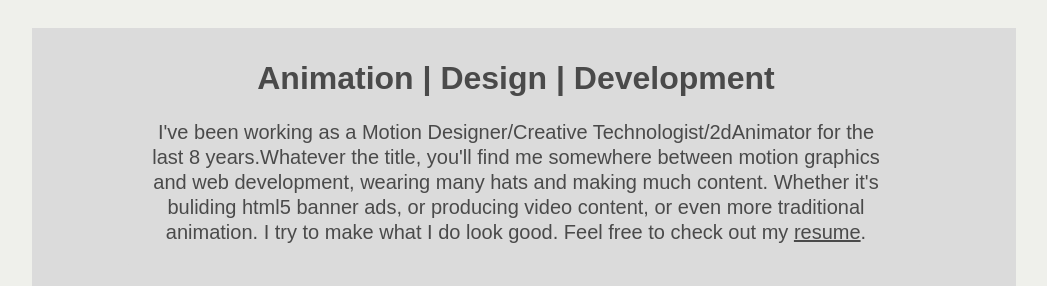
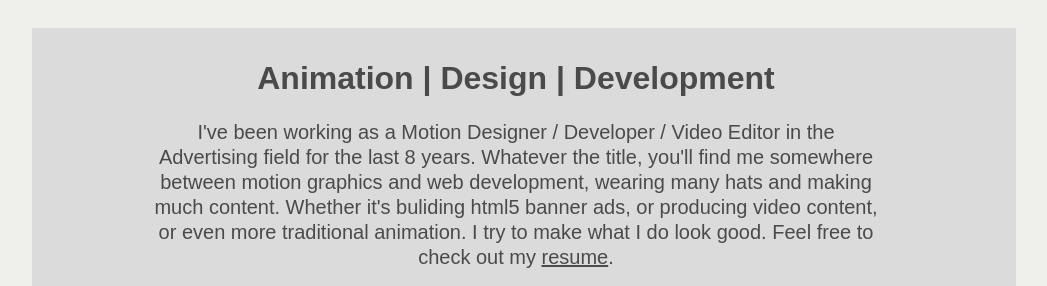
Before and after one commit to mikedface/mikedface.github.io, a website: page index.html in a window 1280 px wide. Shown: the part 840-1126 px from the top of the page, without its empty margins (116-1163 px from the left). Drawn offline with nearby package versions, Linux system fonts and the light colour scheme.

Commit message:
Update index.html

```diff
--- a/index.html
+++ b/index.html
@@ -79,7 +79,7 @@
           <div id="about"class="column is-10">
             <div class="notification has-background-grey-lighter">
             <h1 class="title is-spaced is-size-3-desktop is-size-4-mobile">Animation | Design | Development  </h1>
-            <h2 class="subtitle is-size-5-desktop">I've been working as a Motion Designer/Creative Technologist/2dAnimator for the last 8 years.Whatever the title, you'll find me somewhere between motion graphics and web development, wearing many hats and making much content. Whether it's buliding html5 banner ads, or producing video content, or even more traditional animation.  I try to make what I do look good. Feel free to check out my <a class="is-link is-small is-dark" href="MikeDanielsen_resume.pdf" >resume</a>.
+            <h2 class="subtitle is-size-5-desktop">I've been working as a Motion Designer / Developer / Video Editor in the Advertising field for the last 8 years. Whatever the title, you'll find me somewhere between motion graphics and web development, wearing many hats and making much content. Whether it's buliding html5 banner ads, or producing video content, or even more traditional animation.  I try to make what I do look good. Feel free to check out my <a class="is-link is-small is-dark" href="MikeDanielsen_resume.pdf" >resume</a>.
                 </h2>
             </div>
 
```
